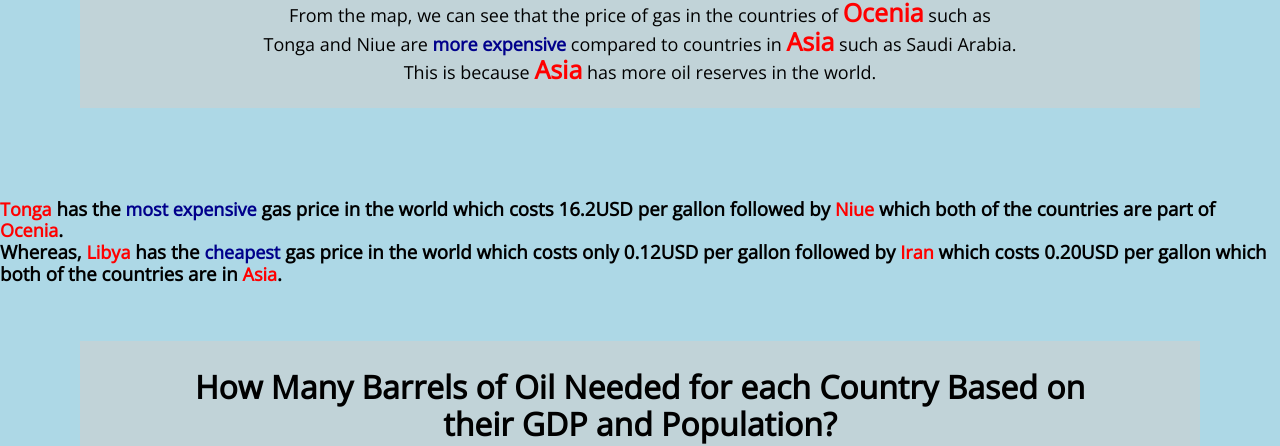
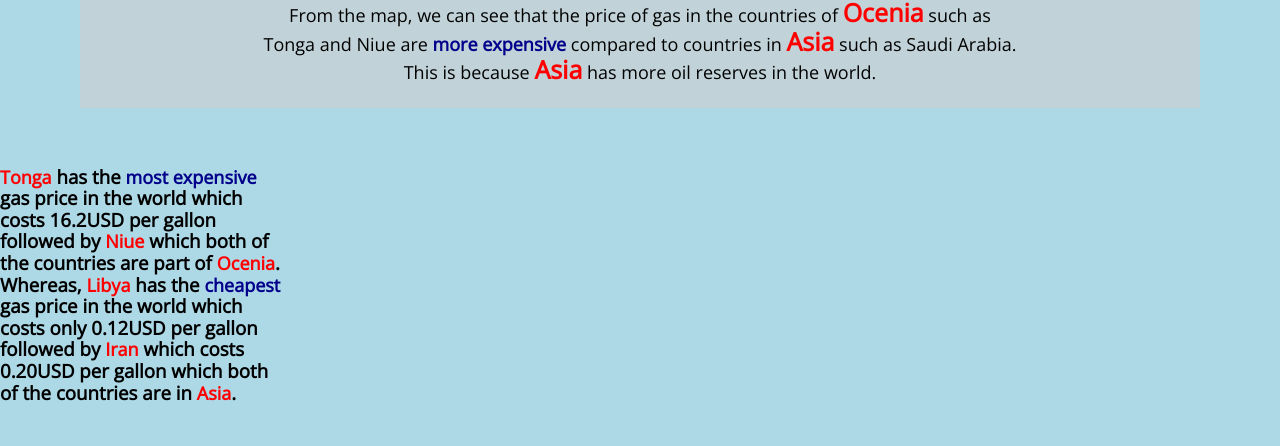
Before and after one commit to JayceJeff/3179A2, a plain HTML site: page A2-html/index.html in a window 1280 px wide. Shown: the part 354-800 px from the top of the page. Drawn offline with nearby package versions, Linux system fonts and the light colour scheme; a script that the page names is missing; a web font is replaced by a local one.

Commit message:
Update index.html

```diff
--- a/A2-html/index.html
+++ b/A2-html/index.html
@@ -56,17 +56,12 @@
   </div>
 
   <div class="pure-g" style="position: relative; width:100%;">
-    <div class = "pure-u-1-1" style="padding-bottom: 2em;">
+    <div class = "pure-u-2-3" style="padding-bottom: 2em;">
       <div style="display: table; margin: 0 auto;">
         <div id ="chloropleth_map">
         </div>
       </div>
-    </div>
-  </div>
-
-  <div class="pure-g" style="position: relative; width:100%;">
-    <div class ="pure-u-1-1" style="padding-bottom: 2em;">
-      <div style="display: table; margin: 0 auto;">
+      <div class="pure-u-1-3" style="padding-bottom: 2em;">
         <h3><span style = "font-weight: bold;font-size: 18px; color: red">Tonga</span>
           has the <span style = "font-weight: bold;font-size: 18px; color: darkblue">most expensive</span> gas price in the world
           which costs 16.2USD per gallon followed by
@@ -81,8 +76,6 @@
       </div>
     </div>
   </div>
-  </div>
-
 
   <div class="pure-g" style="position: relative; width:100%;">
     <div class="pure-u-1-1">
```
Lines whose indentation alone changed are shown as unchanged.
